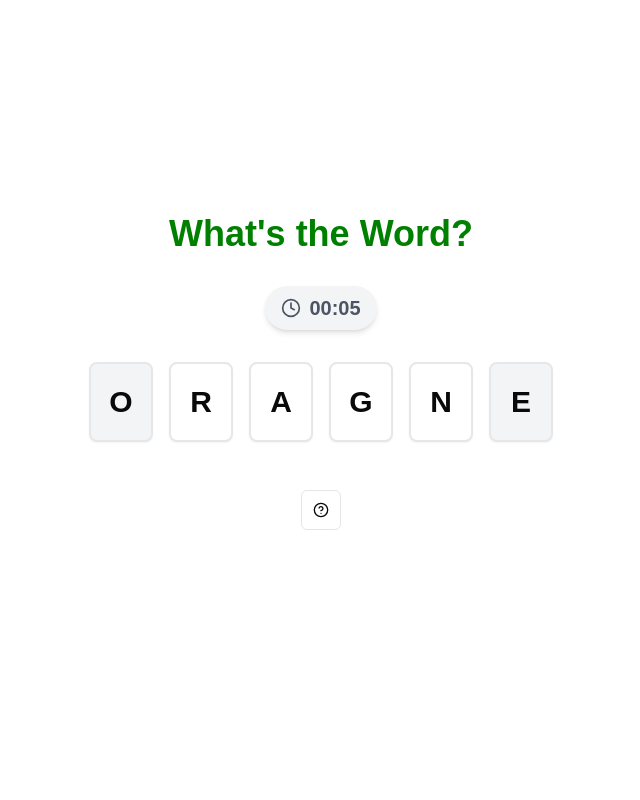
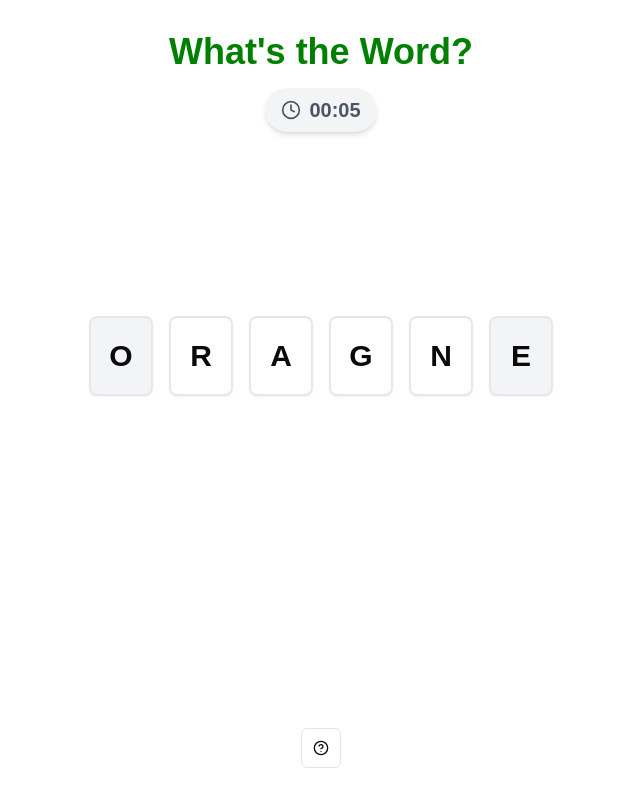
Before and after one commit to cesardg21/whatstheword, a Next.js app: page / in a window 1280 px wide. Shown: the whole page, without its empty margins (319-959 px from the left). Built offline with nearby package versions, Linux system fonts and the light colour scheme.

Commit message:
postion title and hint better

```diff
--- a/app/components/DraggableWords.tsx
+++ b/app/components/DraggableWords.tsx
@@ -101,21 +101,24 @@ const DraggableWords: React.FC = () => {
   return (
     <AnimatePresence>
       <motion.div
-        className="h-[100dvh] w-full flex flex-col items-center justify-center p-2 sm:p-24 overflow-hidden fixed inset-0"
+        className="h-[100dvh] w-full p-2 sm:p-24 overflow-hidden fixed inset-0"
         animate={{ backgroundColor: isCorrect ? '#70e000' : '#ffffff' }}
         transition={{ duration: 0.5 }}
       >
-        <h1 className={`text-4xl font-bold mb-8 transition-colors duration-500 ${isCorrect ? 'text-white' : 'text-[#008000]'}`}>
+        <div className="absolute top-0 left-0 right-0 flex flex-col items-center pt-8">
+          <h1 className={`text-4xl font-bold mb-4 transition-colors duration-500 ${isCorrect ? 'text-white' : 'text-[#008000]'}`}>
             What&apos;s the Word?
           </h1>
 
-        <div className={`mb-8 flex items-center space-x-2 rounded-full px-4 py-2 shadow-md transition-colors duration-500 ${
+          <div className={`flex items-center space-x-2 rounded-full px-4 py-2 shadow-md transition-colors duration-500 ${
             isCorrect ? 'bg-[#008000] text-white' : 'bg-gray-100 text-gray-600'
           }`}>
             <Clock className="w-5 h-5" />
             <span className="text-xl font-semibold">{formatTime(timer)}</span>
           </div>
+        </div>
 
+        <div className="h-full flex flex-col items-center justify-center">
           {items.length > 0 && (
             <Reorder.Group
               axis="x"
@@ -166,32 +169,6 @@ const DraggableWords: React.FC = () => {
             </Reorder.Group>
           )}
 
-        <div className="flex flex-col items-center gap-2 mt-4">
-          <Button
-            variant="outline"
-            size="icon"
-            onClick={() => setShowHint(!showHint)}
-            className={`${isCorrect ? 'bg-[#008000] hover:bg-[#008000]/90 border-[#008000]' : ''}`}
-          >
-            <HelpCircle className={`h-5 w-5 ${isCorrect ? 'text-white' : ''}`} />
-          </Button>
-
-          <AnimatePresence>
-            {showHint && (
-              <motion.p
-                initial={{ opacity: 0, height: 0 }}
-                animate={{ opacity: 1, height: "auto" }}
-                exit={{ opacity: 0, height: 0 }}
-                className={`text-center max-w-xs text-lg font-medium px-4 py-2 rounded-lg transition-colors duration-500 ${
-                  isCorrect ? 'text-white' : 'text-gray-700'
-                }`}
-              >
-                {currentHint}
-              </motion.p>
-            )}
-          </AnimatePresence>
-        </div>
-
           <Button
             onClick={handleNextWord}
             className={`mt-4 transition-all duration-300 ${
@@ -202,6 +179,34 @@ const DraggableWords: React.FC = () => {
           >
             Next
           </Button>
+        </div>
+
+        <div className="absolute bottom-0 left-0 right-0 flex flex-col items-center pb-8">
+          <AnimatePresence>
+            {showHint && (
+              <motion.p
+                initial={{ opacity: 0, height: 0 }}
+                animate={{ opacity: 1, height: "auto" }}
+                exit={{ opacity: 0, height: 0 }}
+                className={`text-center max-w-xs text-lg font-medium px-4 py-2 mb-4 rounded-lg transition-colors duration-500 ${
+                  isCorrect ? 'text-white' : 'text-gray-700'
+                }`}
+              >
+                {currentHint}
+              </motion.p>
+            )}
+          </AnimatePresence>
+
+          <Button
+            variant="outline"
+            size="icon"
+            onClick={() => setShowHint(!showHint)}
+            className={`${isCorrect ? 'bg-[#008000] hover:bg-[#008000]/90 border-[#008000]' : ''}`}
+          >
+            <HelpCircle className={`h-5 w-5 ${isCorrect ? 'text-white' : ''}`} />
+          </Button>
+        </div>
+
       </motion.div>
     </AnimatePresence>
   )
```
Lines whose indentation alone changed are shown as unchanged.
